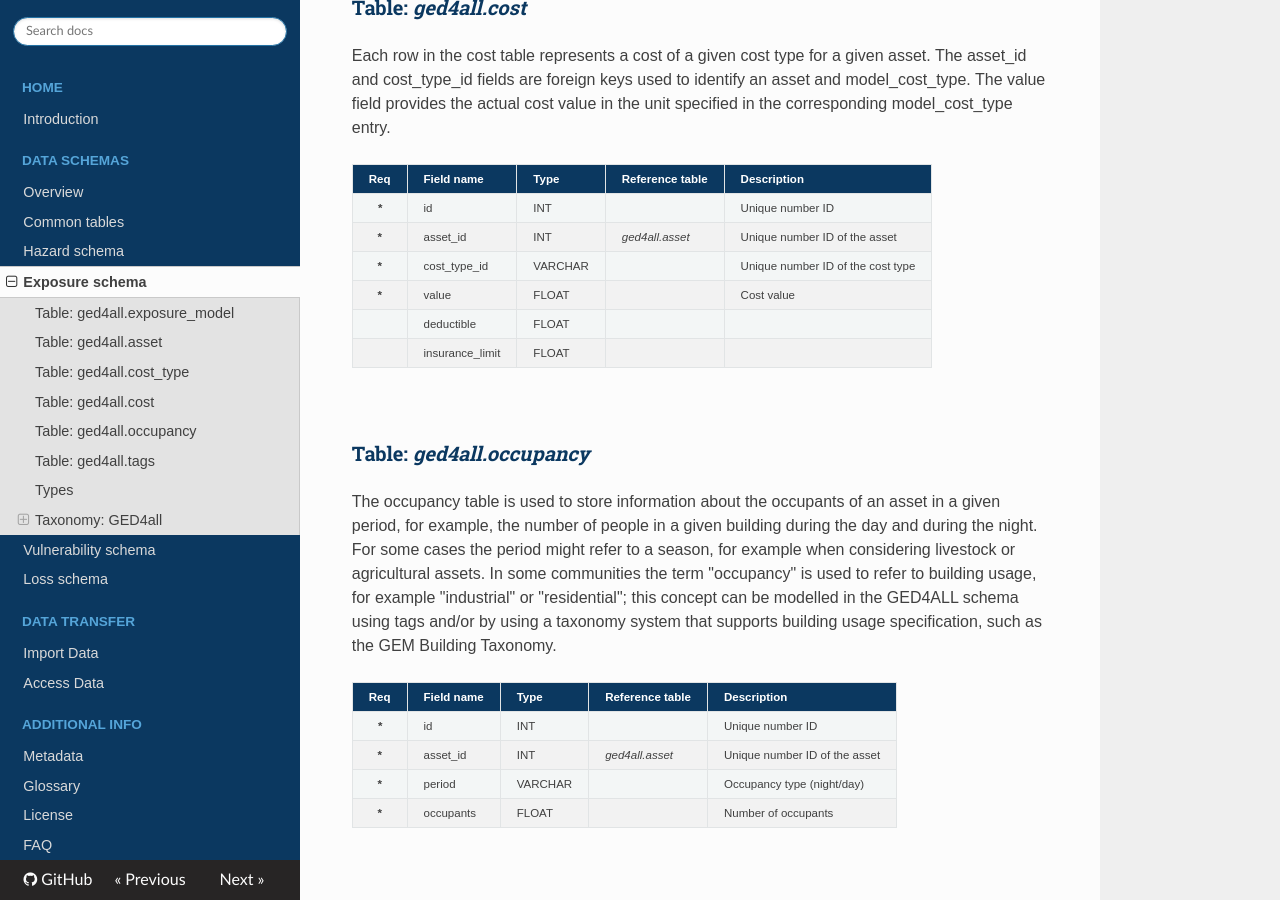
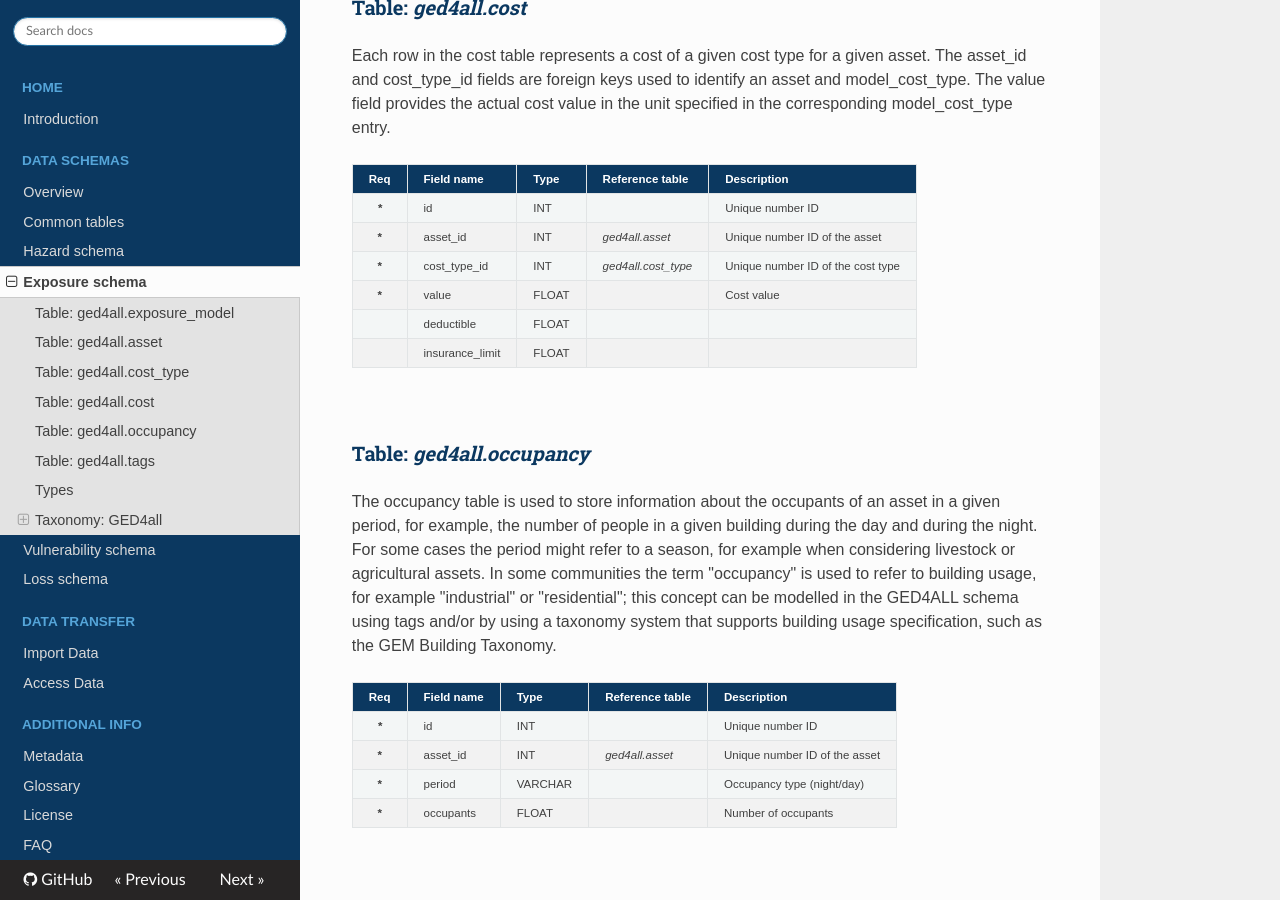
Before and after one commit to GFDRR/rdl-doc, an MkDocs documentation site: the page built from docs/exposure.md, in a window 1280 px wide and 900 px high, scrolled down 2966 px. Built offline with MkDocs 1.6.1, drawn with Linux system fonts in a browser that asks for light colours; nearby versions of some CDN libraries.

Commit message:
Update exposure.md

```diff
--- a/docs/exposure.md
+++ b/docs/exposure.md
@@ -78,7 +78,7 @@ The value field provides the actual cost value in the unit specified in the corr
 |:---:| --- | --- | --- | --- |
 | **_\*_** | id | INT | | Unique number ID |
 | **\*** | asset\_id | INT | _ged4all.asset_ | Unique number ID of the asset |
-| **\*** | cost\_type\_id | VARCHAR | | Unique number ID of the cost type |
+| **\*** | cost\_type\_id | INT | _ged4all.cost\_type_ | Unique number ID of the cost type |
 | **\*** | value | FLOAT | | Cost value |
 | | deductible | FLOAT | | |
 | | insurance\_limit | FLOAT | | |
```
